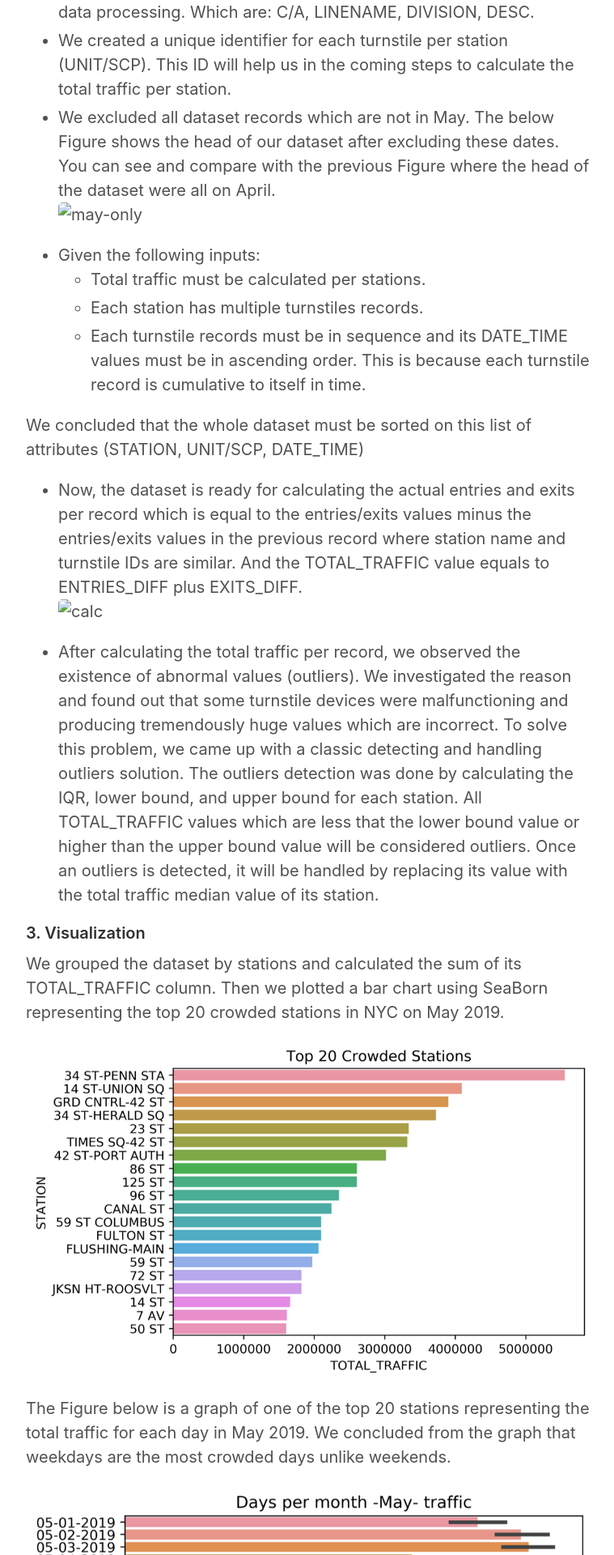
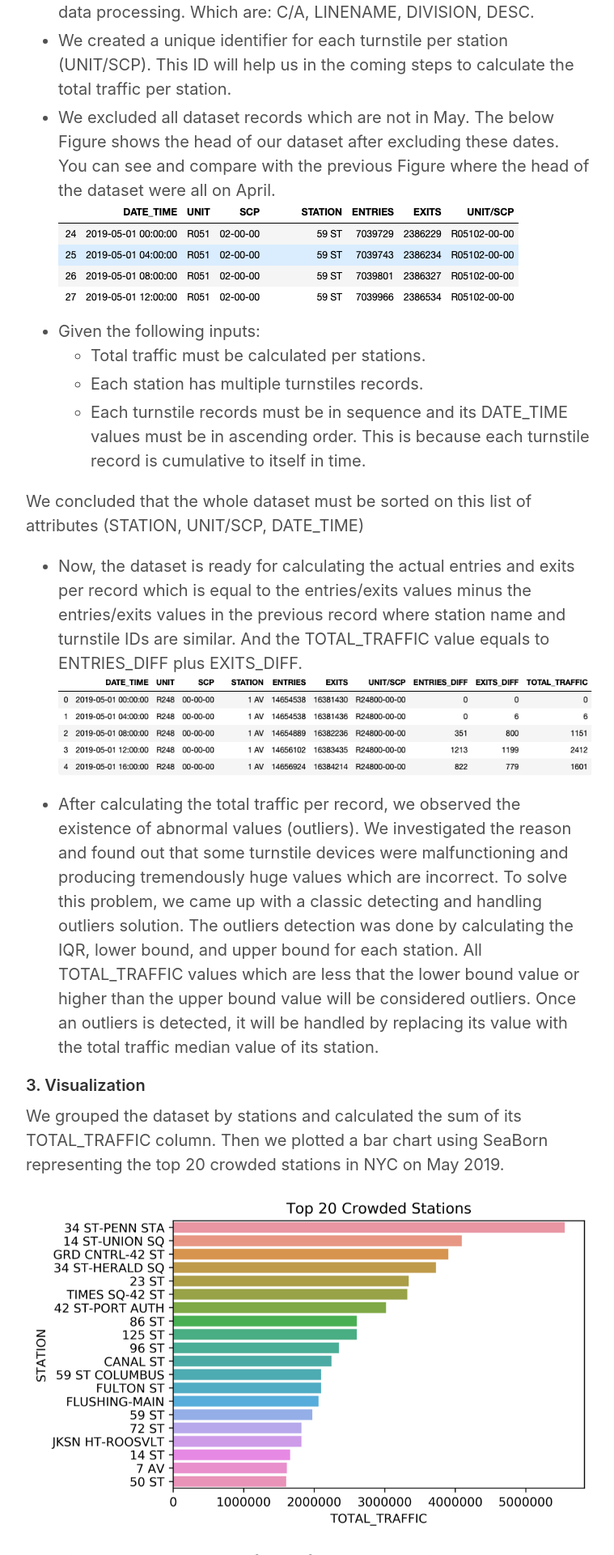
Before and after one commit to reemalmuqbil/reemalmuqbil.github.io, a Jekyll site: the page built from _posts/2019-09-07-MTA-Turnstile-Data-Analysis.md, in a window 1280 px wide. Shown: the part 2036-3956 px from the top of the page at 81% size, without its empty margins (258-1017 px from the left). Built offline with Jekyll 4.4.1, drawn with Linux system fonts in a browser that asks for light colours.

Commit message:
fixed images bug at post 1

```diff
--- a/_posts/2019-09-07-MTA-Turnstile-Data-Analysis.md
+++ b/_posts/2019-09-07-MTA-Turnstile-Data-Analysis.md
@@ -28,7 +28,7 @@ This is what the original dataset looks like, and you can find an exact descript
 * Then, we deleted columns which were never needed anytime during data processing. Which are:  C/A, LINENAME, DIVISION, DESC.
 * We created a unique identifier for each turnstile per station (UNIT/SCP). This ID will help us in the coming steps to calculate the total traffic per station.
 * We excluded all dataset records which are not in May. The below Figure shows the head of our dataset after excluding these dates. You can see and compare with the previous Figure where the head of the dataset were all on April.
-![may-only]({{ site.url }}/images/may_only.png)
+![may-only]({{ site.url }}/images/project-01/may_only.png)
 * Given the following inputs:
    - Total traffic must be calculated per stations.
    - Each station has multiple turnstiles records.
@@ -36,7 +36,7 @@ This is what the original dataset looks like, and you can find an exact descript
 
 We concluded that the whole dataset must be sorted on this list of attributes (STATION, UNIT/SCP, DATE_TIME)
 * Now, the dataset is ready for calculating the actual entries and exits per record which is equal to the entries/exits values minus the entries/exits values in the previous record where station name and turnstile IDs are similar. And the TOTAL_TRAFFIC value equals to ENTRIES_DIFF plus EXITS_DIFF.
-![calc]({{ site.url }}/images/calculations.png)
+![calc]({{ site.url }}/images/project-01/calculations.png)
 
 * After calculating the total traffic per record, we observed the existence of abnormal values (outliers). We investigated the reason and found out that some turnstile devices were malfunctioning and producing tremendously huge values which are incorrect. To solve this problem, we came up with a classic detecting and handling outliers solution. The outliers detection was done by calculating the IQR, lower bound, and upper bound for each station. All TOTAL_TRAFFIC values which are less that the lower bound value or higher than the upper bound value will be considered outliers. Once an outliers is detected, it will be handled by replacing its value with the total traffic median value of its station.
 
```
